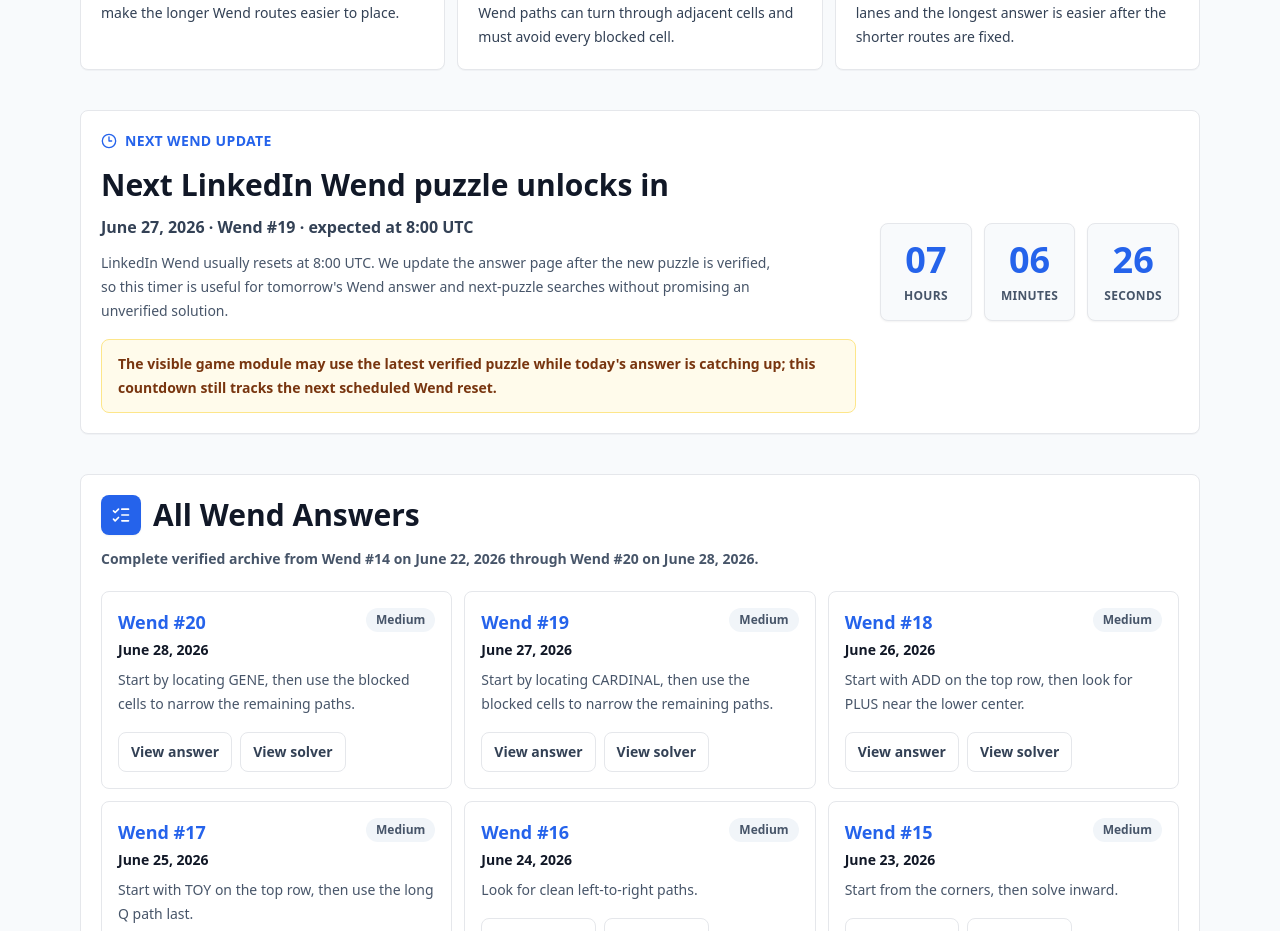
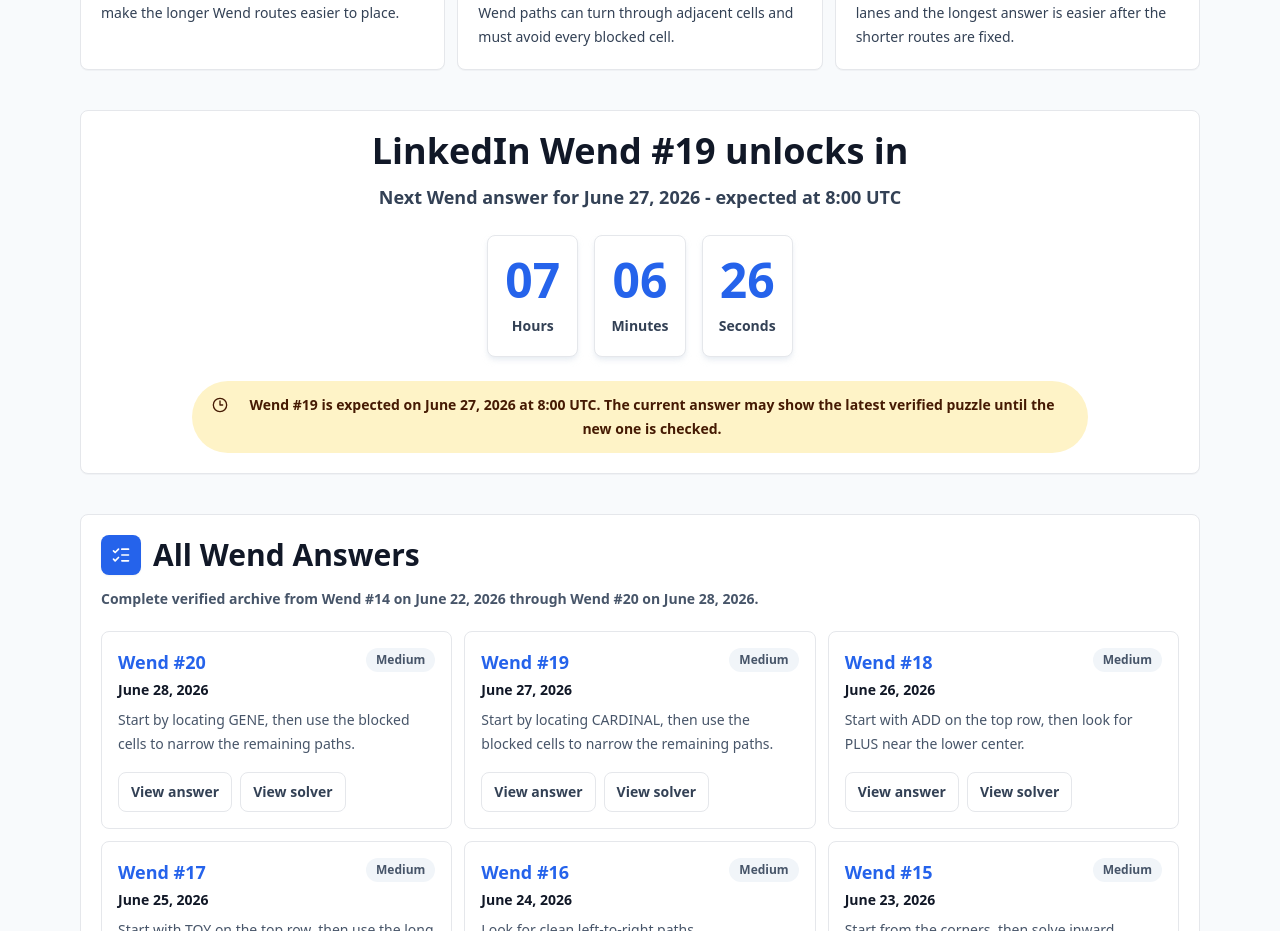
Before and after one commit to leontinasilva493-glitch/wendanswer, a Next.js app: page / in a window 1280 px wide. Shown: the part 1840-2771 px from the top of the page. Built offline with nearby package versions, Linux system fonts and the light colour scheme; no server answers.

Commit message:
fix: stack next Wend countdown layout

```diff
--- a/src/components/NextWendCountdown.tsx
+++ b/src/components/NextWendCountdown.tsx
@@ -55,45 +55,38 @@
 
   return (
     <section className="section content-card">
-      <div className="grid gap-6 lg:grid-cols-[minmax(0,1fr)_auto] lg:items-center">
-        <div>
-          <p className="inline-flex items-center gap-2 text-sm font-black uppercase tracking-wide text-brand">
-            <Clock3 aria-hidden className="h-4 w-4" />
-            Next Wend update
-          </p>
-          <h2 className="mt-3 text-2xl font-black leading-tight text-ink md:text-3xl">
-            Next LinkedIn Wend puzzle unlocks in
-          </h2>
-          <p className="mt-3 text-base font-extrabold text-slate-700">
-            {dateLabel} · Wend #{puzzleNumber} · expected at 8:00 UTC
-          </p>
-          <p className="mt-3 max-w-2xl text-sm leading-6 text-slate-600">
-            LinkedIn Wend usually resets at 8:00 UTC. We update the answer page after the new puzzle is verified,
-            so this timer is useful for tomorrow's Wend answer and next-puzzle searches without promising an
-            unverified solution.
-          </p>
-          {!isCurrentPuzzleReady ? (
-            <p className="mt-4 rounded-lg border border-amber-200 bg-amber-50 px-4 py-3 text-sm font-semibold leading-6 text-amber-900">
-              The visible game module may use the latest verified puzzle while today's answer is catching up; this
-              countdown still tracks the next scheduled Wend reset.
-            </p>
-          ) : null}
-        </div>
+      <div className="mx-auto flex max-w-4xl flex-col items-center text-center">
+        <h2 className="max-w-3xl text-2xl font-black leading-tight text-ink md:text-4xl">
+          LinkedIn Wend #{puzzleNumber} unlocks in
+        </h2>
+        <p className="mt-3 text-base font-extrabold text-slate-700 md:text-lg">
+          Next Wend answer for {dateLabel} - expected at 8:00 UTC
+        </p>
 
         <div
           aria-label={`Countdown to Wend #${puzzleNumber} on ${dateLabel} at 8:00 UTC`}
-          className="grid grid-cols-3 gap-3"
+          className="mt-6 grid grid-cols-3 gap-3 sm:gap-4"
         >
           {boxes.map((box) => (
             <div
-              className="min-w-[5.25rem] rounded-lg border border-line bg-slate-50 px-4 py-4 text-center shadow-sm"
+              className="min-w-[5.25rem] rounded-lg border border-line bg-white px-4 py-5 text-center shadow-md shadow-slate-200/70"
               key={box.label}
             >
-              <div className="tabular-nums text-3xl font-black leading-none text-brand md:text-4xl">{box.value}</div>
-              <div className="mt-2 text-xs font-extrabold uppercase tracking-wide text-slate-600">{box.label}</div>
+              <div className="tabular-nums text-4xl font-black leading-none text-brand md:text-5xl">{box.value}</div>
+              <div className="mt-3 text-xs font-extrabold text-slate-700 md:text-sm">{box.label}</div>
             </div>
           ))}
         </div>
+
+        <p className="mt-6 inline-flex max-w-full items-start gap-2 rounded-full bg-amber-100 px-5 py-3 text-sm font-semibold leading-6 text-amber-950">
+          <Clock3 aria-hidden className="mt-1 h-4 w-4 shrink-0" />
+          <span>
+            Wend #{puzzleNumber} is expected on {dateLabel} at 8:00 UTC.
+            {!isCurrentPuzzleReady
+              ? " The current answer may show the latest verified puzzle until the new one is checked."
+              : ""}
+          </span>
+        </p>
       </div>
     </section>
   );
```
Also changed, not shown: 1 other file (tests, documents, lock files or other folders).
